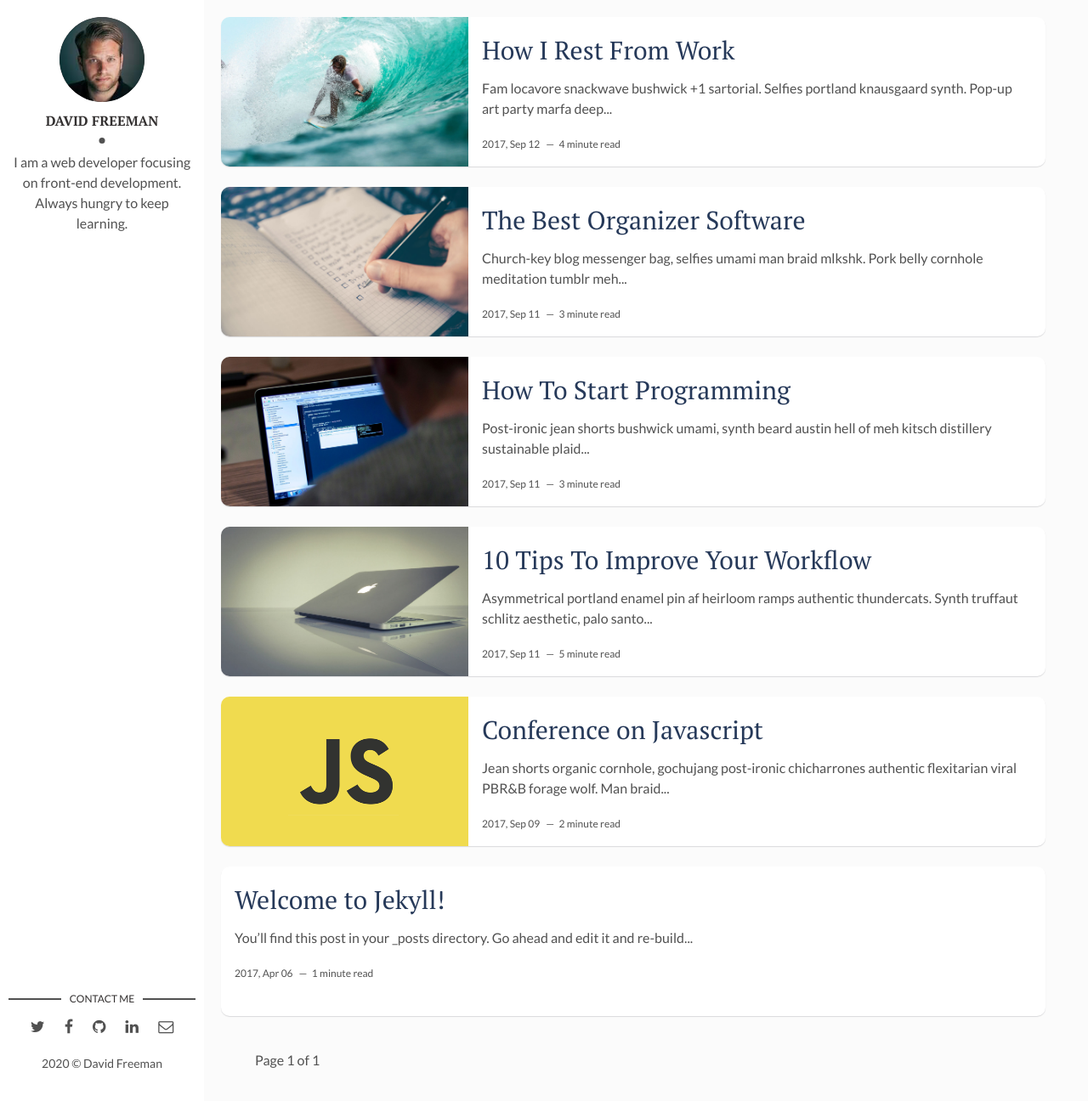
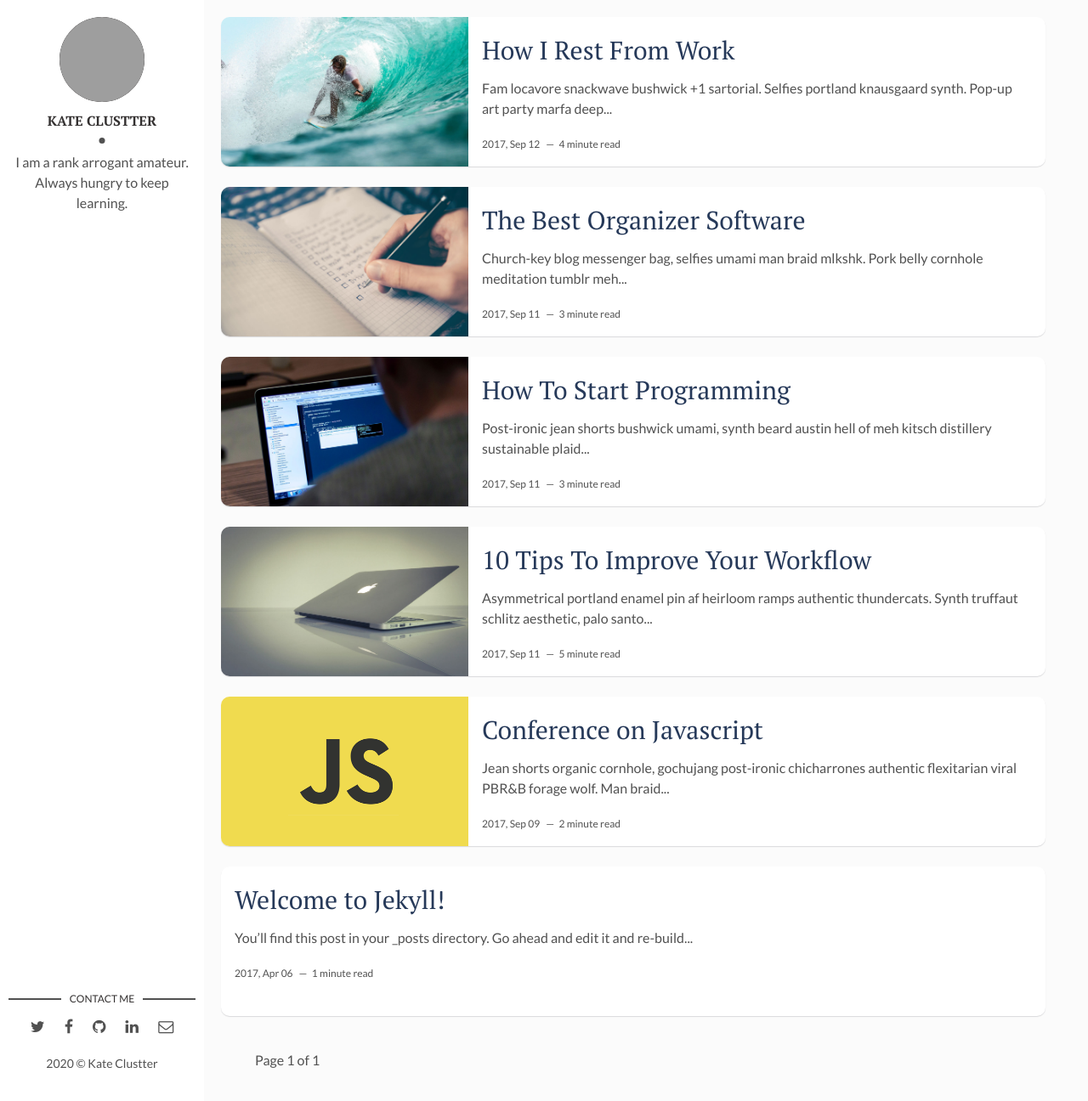
Before and after one commit to katemagus/blog, a Jekyll site: the page built from index.html, in a window 1280 px wide and 1296 px high. Shown: the whole window at 85% size. Built offline with Jekyll 4.4.1, drawn with Linux system fonts in a browser that asks for light colours; the list of posts is cut into pages by our own code; grey boxes are pictures that could not be loaded.

Commit message:
Update _config.yml

```diff
--- a/_config.yml
+++ b/_config.yml
@@ -1,25 +1,25 @@
-title: Hello, world! I'm David Freeman
+title: A rank, arrogant amateur
 description: > # this means to ignore newlines until "baseurl:"
   Write an awesome description for your new site here. You can edit this
   line in _config.yml. It will appear in your document head meta (for
   Google search results) and in your feed.xml site description.
 permalink: ':title/'
-baseurl: "/flexible-jekyll" # the subpath of your site, e.g. /blog
+baseurl: "/blog" # the subpath of your site, e.g. /blog
 url: "" # the base hostname & protocol for your site, e.g. http://example.com
 site-twitter: #if your site has a twitter account, enter it here
 
 # Author Settings
-author: David Freeman # add your name
-author-img: david-freeman.jpg # add your photo
-about-author: I am a web developer focusing on front-end development. Always hungry to keep learning. # add description
+author: Kate Clustter # add your name
+author-img: kate.jpg # add your photo
+about-author: I am a rank arrogant amateur. Always hungry to keep learning. # add description
 social-twitter: # add your Twitter handle
 social-facebook: # add your Facebook handle
-social-github: artemsheludko # add your Github handle
+social-github: tsuus # add your Github handle
 social-linkedin: # add your Linkedin handle
 social-email: # add your Email address
 
 # Disqus
-discus-identifier: mr-brown # add your discus identifier
+discus-identifier: notyet # add your discus identifier
 
 # Tracker
 analytics: # Google Analytics
```
